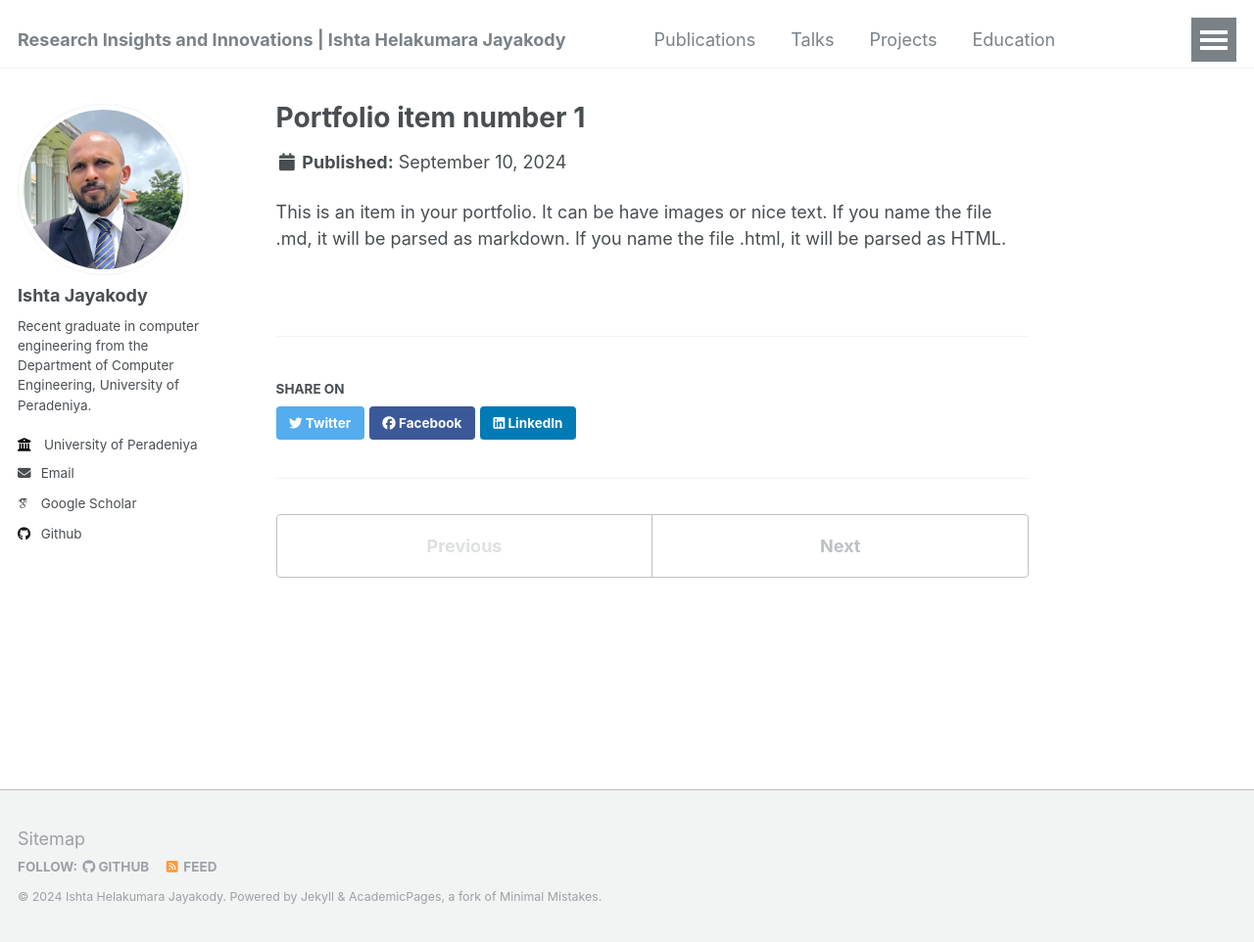
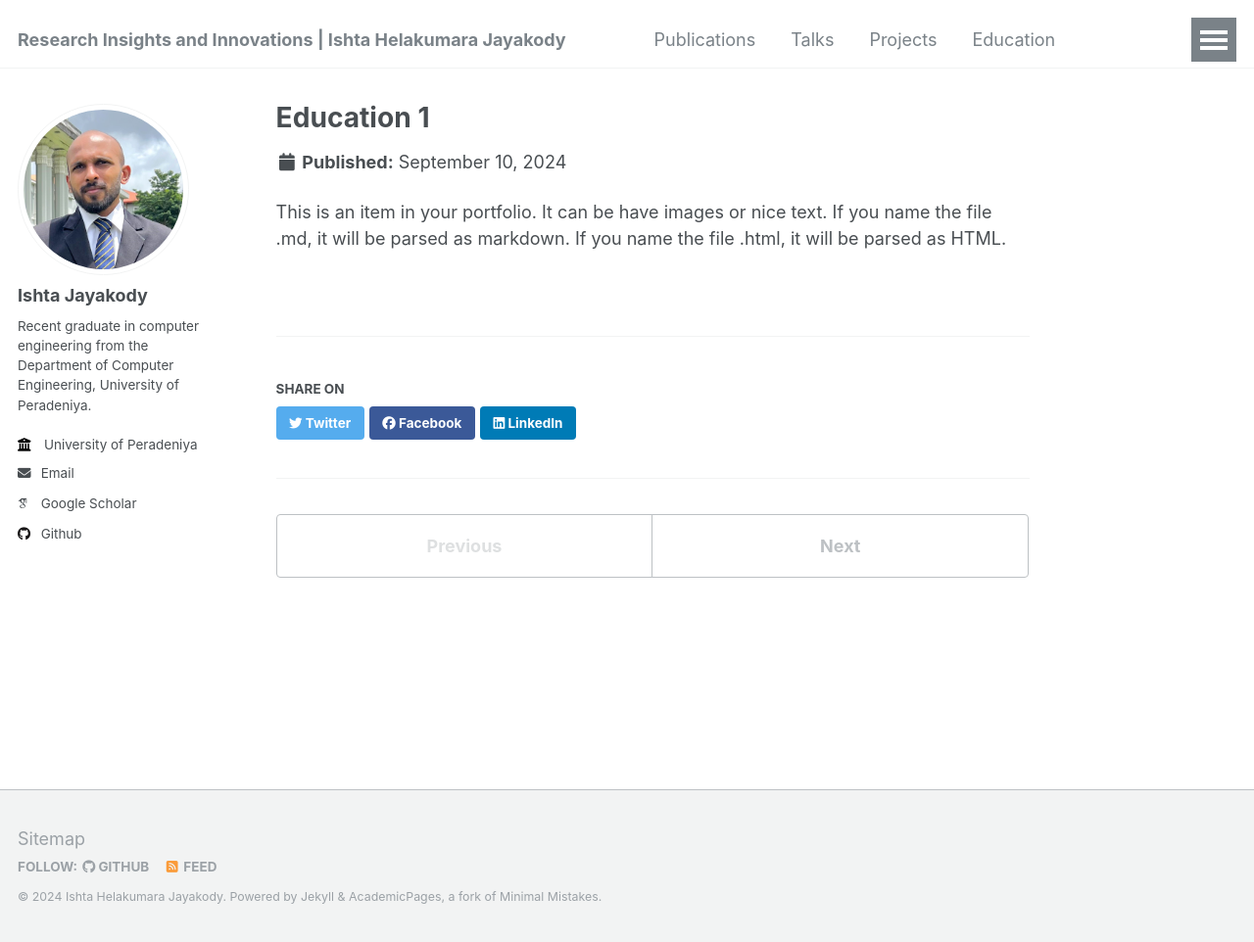
Before and after one commit to IshtaJayakody/IshtaJayakody.github.io, a Jekyll site: the page built from _portfolio/portfolio-1.md, in a window 1280 px wide and 962 px high. Shown: the whole window at 98% size. Built offline with Jekyll 4.4.1, drawn with Linux system fonts in a browser that asks for light colours; some web fonts are replaced.

Commit message:
Update portfolio-1.md

```diff
--- a/_portfolio/portfolio-1.md
+++ b/_portfolio/portfolio-1.md
@@ -1,6 +1,6 @@
 ---
-title: "Portfolio item number 1"
-excerpt: "Short description of portfolio item number 1<br/><img src='/images/500x300.png'>"
+title: "Education 1"
+excerpt: "Short description of portfolio item number 1"
 collection: portfolio
 ---
 
```
